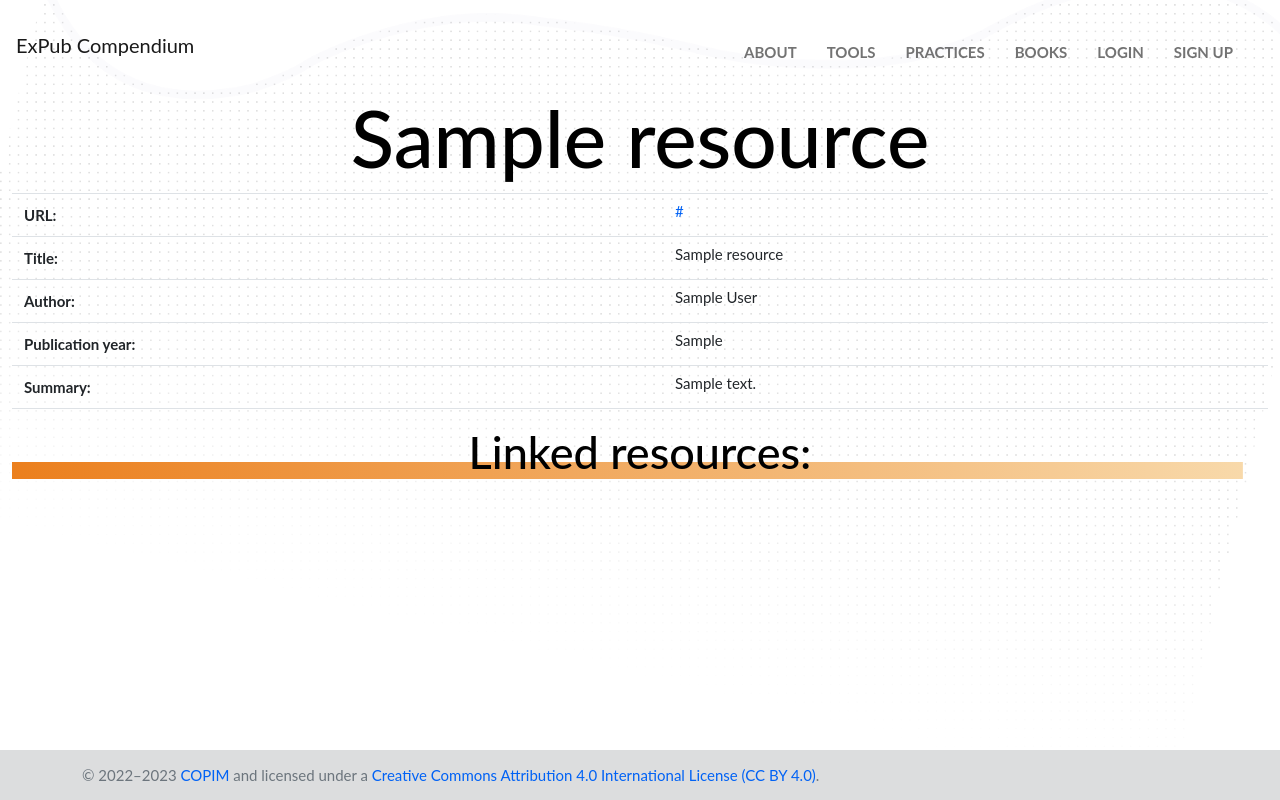
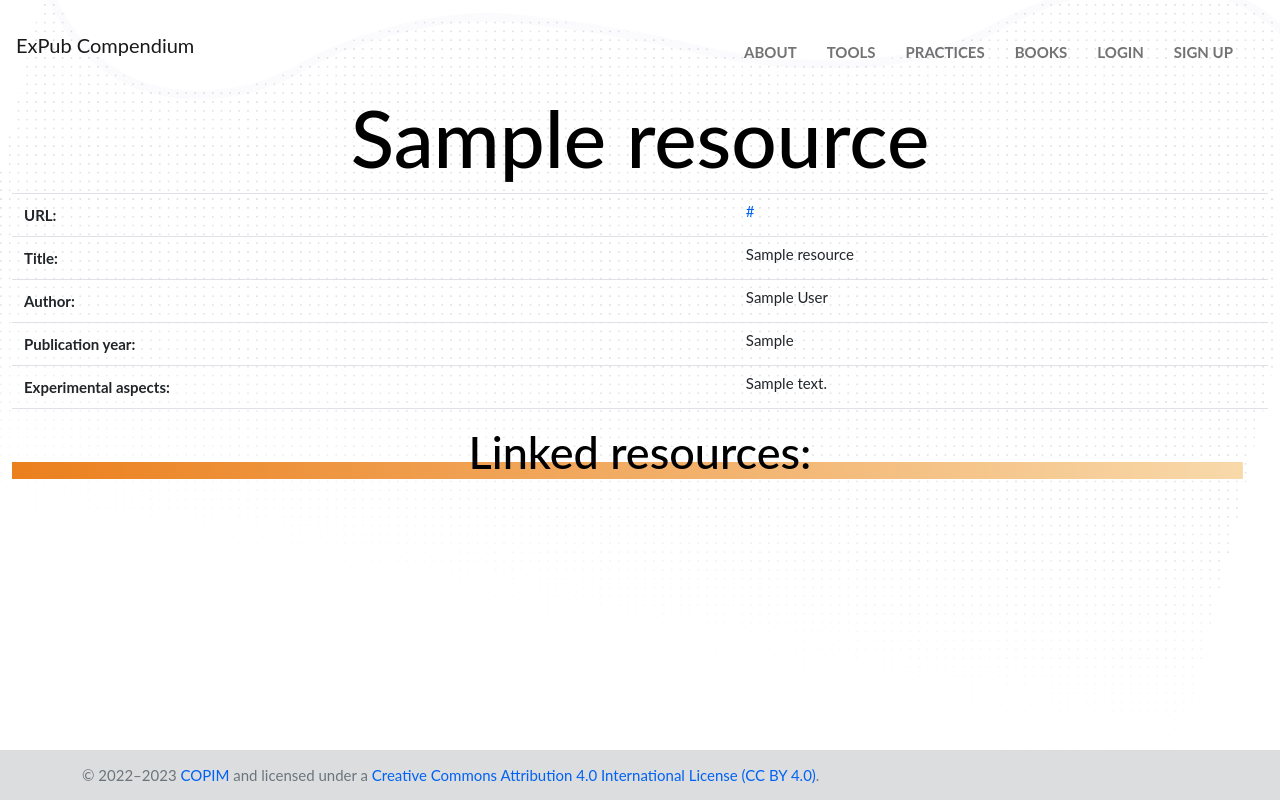
Before and after one commit to COPIM/expub_compendium, a Flask app: page /books/1 in a window 1280 px wide. Run offline with Flask 2, Linux system fonts and the light colour scheme; tables that the repository leaves empty hold one stand-in row (values such as "Sample post"); some libraries are stand-ins or nearby versions.

Commit message:
changes to book display

```diff
--- a/web/app/templates/base.html
+++ b/web/app/templates/base.html
@@ -10,7 +10,6 @@
 # Bootstrap 5.1.3: https://getbootstrap.com/
 # Flask-Moment: https://flask-moment.readthedocs.io/en/latest/
 # Boostrap select: https://stackoverflow.com/questions/67942546/bootstrap-5-select-dropdown-with-the-multiple-attribute-collapsed
-
 -->
 
 <!DOCTYPE html>
--- a/web/app/templates/book.html
+++ b/web/app/templates/book.html
@@ -100,23 +100,12 @@
                         {% if book['desc'] %}
                         <tr>
                             <th>
-                                Summary:
+                                Publisher's description:
                             </th>
                             <td>
                                 {{ book['desc'] }}
                             </td>
                         </tr>
-                        {% else %}
-                            {% if resource['description'] %}
-                            <tr>
-                                <th>
-                                    Summary:
-                                </th>
-                                <td>
-                                    {{ resource['description'] }}
-                                </td>
-                            </tr>
-                            {% endif %}
                         {% endif %}
                     {% else %}
                         <!-- fields for books from database -->
@@ -150,16 +139,16 @@
                             </td>
                         </tr>
                         {% endif %}
+                    {% endif %}
                     {% if resource['description'] %}
                     <tr>
                         <th>
-                                Summary:
+                            Experimental aspects:
                         </th>
                         <td>
                             {{ resource['description'] }}
                         </td>
                     </tr>
-                        {% endif %}
                     {% endif %}
                 </tbody>
             </table>
```
Lines whose indentation alone changed are shown as unchanged.
